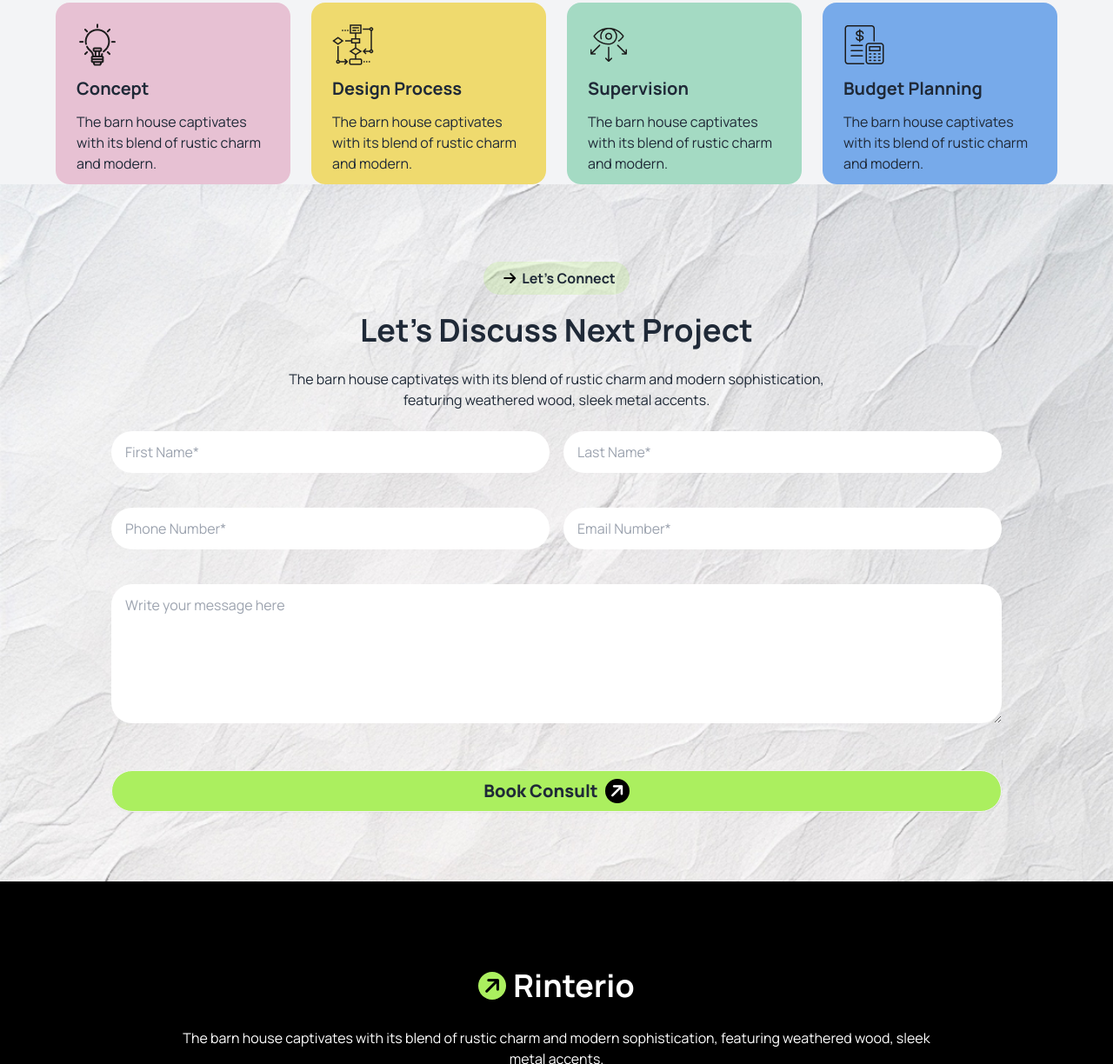
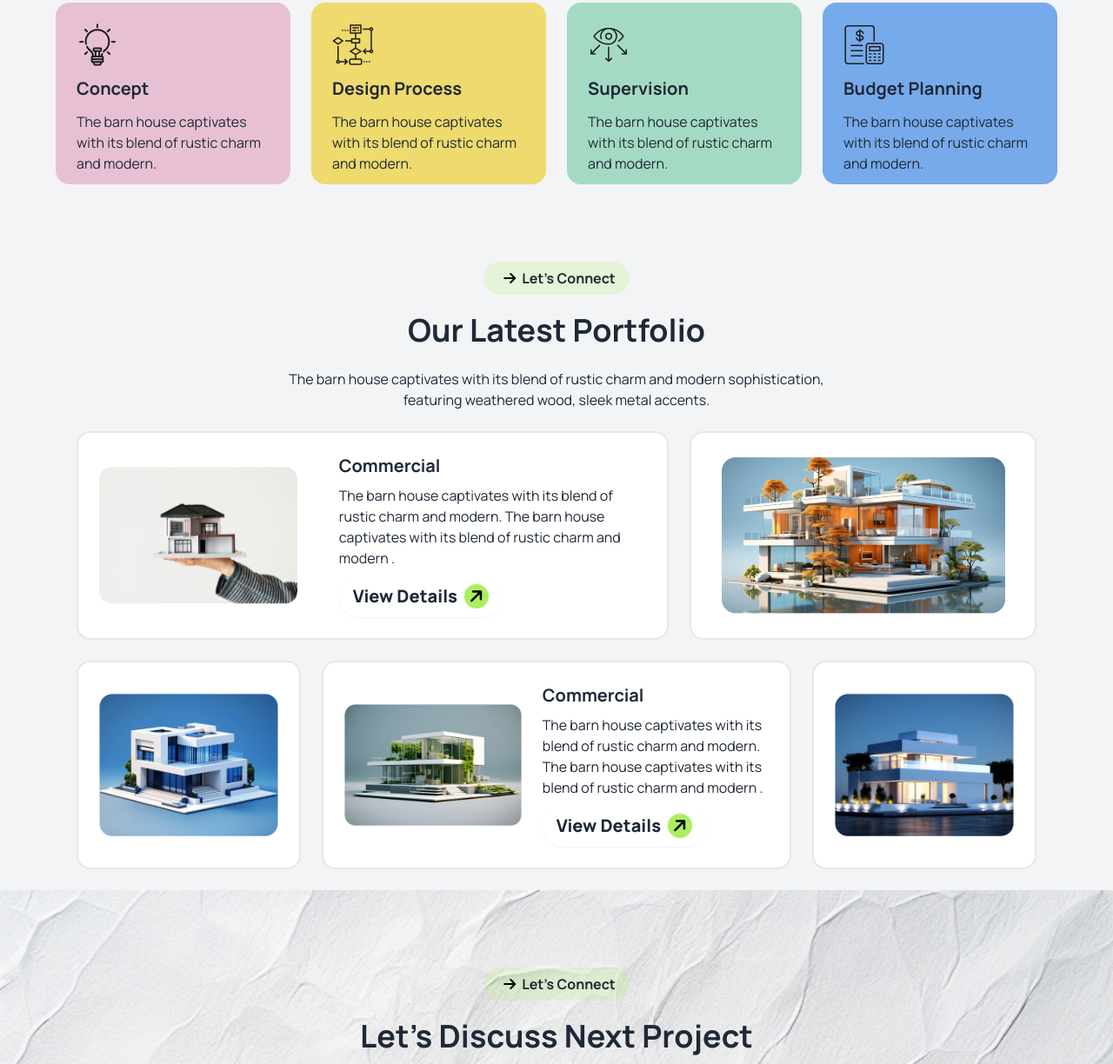
Before and after one commit to Tanim-Ahmmed/Assignment-3, a plain HTML site: page index.html in a window 1280 px wide. Shown: the part 1822-3046 px from the top of the page at 87% size. Drawn offline with nearby package versions, Linux system fonts and the light colour scheme.

Commit message:
explore our work part done

```diff
--- a/index.html
+++ b/index.html
@@ -94,7 +94,7 @@
     </header>
 
     <!-- main section -->
-    <main class="bg-gray-100 mt-10 lg:mt-28">
+    <main class="bg-gray-100 mt-6 lg:mt-28">
 
       <!-- about us -->
 
@@ -136,7 +136,7 @@
 
       <!-- how we works part -->
 
-      <div class="container mx-auto md:w-[90%] pt-24">
+      <div class="container mx-auto mt-6 md:w-[90%] lg:mt-24">
         <div  class="text-center">
         <a class="btn  bg-white  hover:bg-white text-xl font-bold rounded-3xl lg:w-auto "><i class="fa-solid fa-arrow-right  text-black rounded-full w-7 h-7 text-xl"></i>How we works</a>
 
@@ -206,6 +206,120 @@
 
       </div>
 
+
+      <!-- explore our work part -->
+
+
+       <div class="container mx-auto mt-6 md:w-[90%] md:mt-24">
+
+        <div class="text-center">
+          <a class=" bg-bg-button  pt-2 pr-4 pb-2 pl-4 text-base font-bold rounded-3xl lg:w-auto "><i class="fa-solid fa-arrow-right  text-black rounded-full w-7 h-7 text-base"></i>Let’s Connect</a>
+          <h2 class="mt-6 text-4xl font-bold">Our Latest Portfolio</h2>
+          <p class="mt-6 font-normal text-base">The barn house captivates with its blend of rustic charm and modern sophistication, <br> featuring weathered wood, sleek metal accents.</p>
+         </div>
+
+        <div class="grid grid-cols-2  lg:grid-cols-8 gap-6 p-6">
+          <!-- 1 2 -->
+          <div class="grid col-span-6 lg:col-span-5">
+            <div class="card lg:card-side border-2 bg-white ">
+              <figure class="p-6 ">
+                <img
+                  src="./assets/img1.png"
+                  alt="Album" />
+              </figure>
+              <div class="card-body p-6  lg:w-8/12">
+                <h2 class="card-title font-bold">Commercial</h2>
+                <p class="text-base font-normal">The barn house captivates with its blend of rustic charm and modern. The barn house captivates with its blend of rustic charm and modern .</p>
+                <div class="card-actions ">
+                  <a class="btn border-none text-xl bg-white hover:bg-white font-extrabold rounded-3xl ">View Details<i class="fa-solid fa-arrow-right -rotate-45 text-black bg-house-icon rounded-full w-7 h-7 text-xl"></i></a>
+                </div>
+              </div>
+            </div>
+          </div>
+
+          <!-- 3 -->
+
+          <div class="card border-2 grid col-span-6 lg:col-span-3 bg-white" >
+            <figure class="p-6">
+              <img
+                src="./assets/img2.png"
+                alt="Album" />
+            </figure>
+          </div>
+
+
+          <!-- 4 -->
+
+          <div class="card border-2 bg-white  hidden lg:grid lg:col-span-2 lg:block" >
+            <figure class="p-6">
+              <img
+                src="./assets/img3.png"
+                alt="Album" />
+            </figure>
+          </div>
+
+
+
+          <!-- 4 hidden -->
+
+          <div class="card border-2 bg-white  lg:hidden grid col-span-6" >
+            <figure class="p-6">
+              <img
+                src="./assets/img5.png"
+                alt="Album" />
+            </figure>
+          </div>
+
+          <!-- 5 6 -->
+
+          <div class="grid  col-span-6 lg:col-span-4">
+            <div class="card lg:card-side border-2 bg-white">
+              <figure class="p-6">
+                <img
+                  src="./assets/img4.png"
+                  alt="Album" />
+              </figure>
+              <div class="card-body p-6 lg:w-8/12 lg:pl-0">
+                <h2 class="card-title font-bold">Commercial</h2>
+                <p class="text-base font-normal">The barn house captivates with its blend of rustic charm and modern. The barn house captivates with its blend of rustic charm and modern .</p>
+                <div class="card-actions ">
+                  <a class="btn border-none text-xl bg-white hover:bg-white font-extrabold rounded-3xl ">View Details<i class="fa-solid fa-arrow-right -rotate-45 text-black bg-house-icon rounded-full w-7 h-7 text-xl"></i></a>
+                </div>
+              </div>
+            </div>
+          </div>
+
+
+
+
+          <!-- 7 hidden -->
+
+          <div class="card border-2 bg-white  lg:hidden grid col-span-6" >
+            <figure class="p-6">
+              <img
+                src="./assets/img3.png"
+                alt="Album" />
+            </figure>
+          </div>
+
+
+          <!-- 7 -->
+
+          <div class="card border-2 bg-white grid col-span-6 lg:col-span-2" >
+            <figure class="p-6">
+              <img
+                src="./assets/img5.png"
+                alt="Album" />
+            </figure>
+          </div>
+
+
+        </div>
+
+
+       </div>
+
+
       <!-- lets discuss part -->
 
       <div class=" bg-[url('./assets/bg.jpg')] bg-no-repeat bg-cover ">
```
